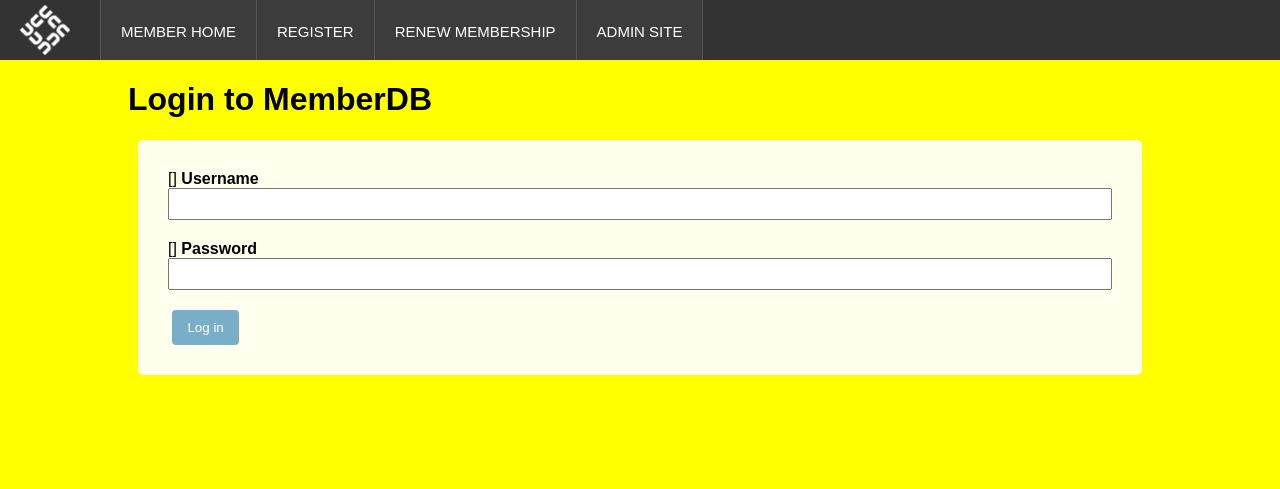
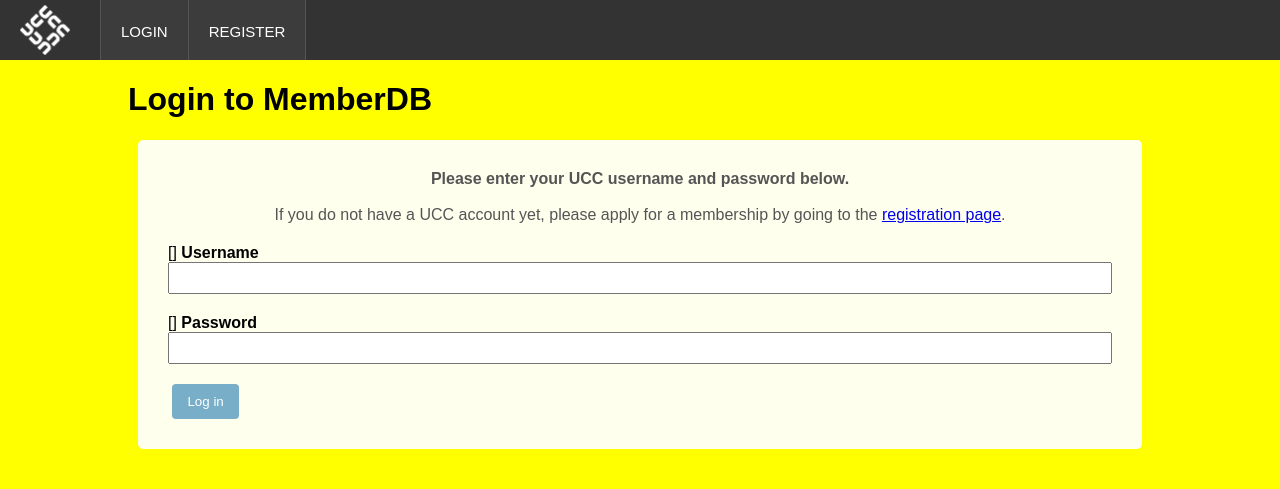
Before and after one commit to frekky/donation-portal, a Django app: template gms/memberdb/templates/login.html in a window 1280 px wide. Shown: the top 489 px of the page. Run offline with Django 3.2, Linux system fonts and the light colour scheme; the template is opened without the code that fills it, so the values that code supplies are empty, except form fields; tables that the repository leaves empty hold one stand-in row (values such as "Sample post"); form fields are guessed from the names that the template uses.

Commit message:
override admin site login view with our custom one (even though it's uglier)

```diff
--- a/gms/gms/urls.py
+++ b/gms/gms/urls.py
@@ -3,6 +3,6 @@ from django.urls import path, include
 from . import admin
 
 urlpatterns = [
+    path('', include('memberdb.urls')),
     path('admin/', admin.site.urls),
-    path('', include('memberdb.urls')),
 ]
--- a/gms/memberdb/templates/base.html
+++ b/gms/memberdb/templates/base.html
@@ -5,6 +5,7 @@
 <title>{% block title %}{% endblock %}</title>
 <link rel="stylesheet" type="text/css" href="{% static "shared.css" %}">
 <link rel="stylesheet" type="text/css" href="{% static "main.css" %}">
+<link rel="shortcut icon" type="image/png" href="{% static 'ucc-logo.png' %}"/>
 {% block extrahead %}{% endblock %}
 {% block blockbots %}<meta name="robots" content="NONE,NOARCHIVE">{% endblock %}
 </head>
@@ -26,10 +27,16 @@
 
             {# fancy automatic navbar thing from https://stackoverflow.com/questions/39639264 #}
             {% with url_name=request.resolver_match.url_name %}
+            {% if not request.user.is_authenticated %}
+            <a class="navtab {% if url_name == 'home' %}active{% endif %}" href="{% url "memberdb:home" %}">Login</a>
+            <a class="navtab {% if url_name == 'register' %}active{% endif %}" href="{% url "memberdb:register" %}">Register</a>
+            {% else %}
             <a class="navtab {% if url_name == 'home' %}active{% endif %}" href="{% url "memberdb:home" %}">Member home</a>
-            <a class="navtab {% if url_name == 'register' %}active{% endif %}" href="{% url "memberdb:register" %}">Register</a>
             <a class="navtab {% if url_name == 'renew' %}active{% endif %}" href="{% url "memberdb:renew" %}">Renew membership</a>
+            {% endif %}
+            {% if request.user.is_staff %}
             <a class="navtab" href="{% url "admin:index" %}">Admin site</a>
+            {% endif %}
             {% endwith %}
         </nav>
         {% endblock %}
@@ -38,7 +45,7 @@
 
     <!-- Content -->
     <div id="content">
-        {% block content_title %}{% if title %}<h1>{{ title }}</h1>{% endif %}{% endblock %}
+        {% block content_title %}{% endblock %}
         {% block content %}
         {% endblock %}
     </div>
--- a/gms/memberdb/templates/login.html
+++ b/gms/memberdb/templates/login.html
@@ -29,12 +29,16 @@
 {% endfor %}
 {% endif %}
 
+
+<p class="tips">
 {% if user.is_authenticated %}
-<p class="errornote">
-    You are authenticated as {{ user.username }}, but are not authorized to
-    access this page. Would you like to login to a different account?
+    You are already logged in as {{ user.username }}.
+    Would you like to login to a different account?
+{% else %}
+    <b>Please enter your UCC username and password below.</b> <br><br>
+    If you do not have a UCC account yet, please apply for a membership by going to the <a href="{% url 'memberdb:register' %}">registration page</a>.
+{% endif %}
 </p>
-{% endif %}
 
 <form action="{% url 'memberdb:login' %}" method="post" id="login-form">
   {% csrf_token %}
```
Also changed, not shown: gms/memberdb/templates/logout.html (added, +26 -0 lines), gms/memberdb/urls.py (+8 -2 lines).
